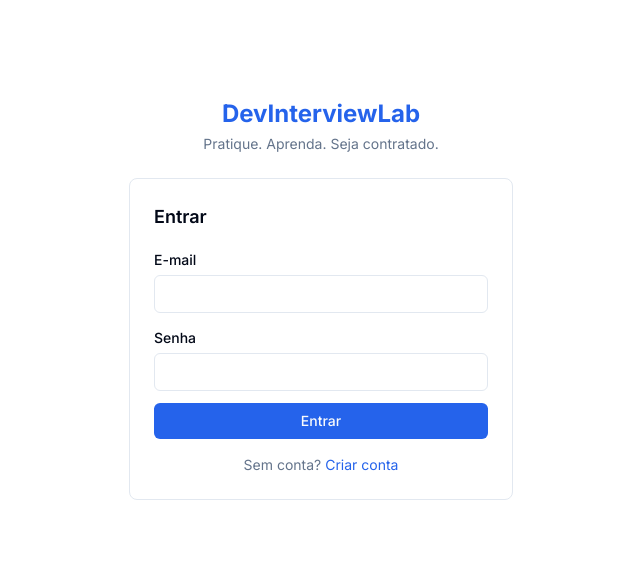
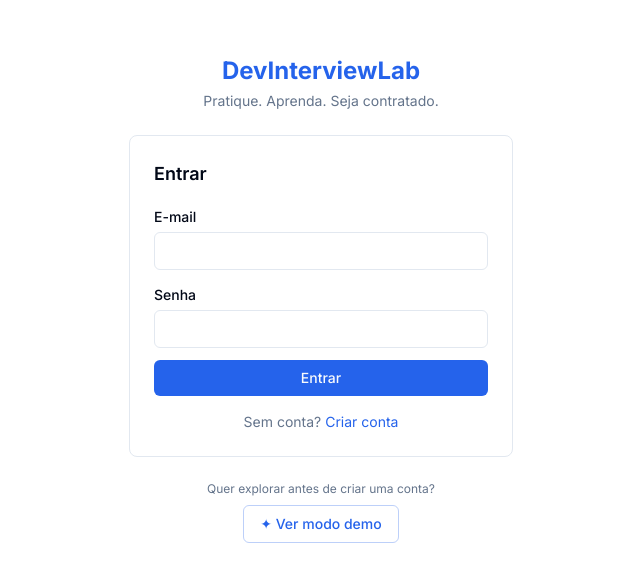
Before and after one commit to ghiberti85/devinterviewlab, a Next.js app: page /login in a window 1280 px wide. Shown: the part 101-682 px from the top of the page, without its empty margins (319-959 px from the left). Built offline with nearby package versions, Linux system fonts and the light colour scheme; no server answers.

Commit message:
feat: adicionar link para modo demo na tela de login

```diff
--- a/app/(auth)/login/page.tsx
+++ b/app/(auth)/login/page.tsx
@@ -66,6 +66,16 @@ export default async function LoginPage({
             <Link href="/register" className="text-primary hover:underline">Criar conta</Link>
           </p>
         </div>
+
+        <div className="text-center">
+          <p className="text-xs text-muted-foreground mb-2">Quer explorar antes de criar uma conta?</p>
+          <Link
+            href="/demo"
+            className="inline-flex items-center gap-1.5 text-sm font-medium text-primary border border-primary/30 px-4 py-2 rounded-md hover:bg-primary/5 transition-colors"
+          >
+            ✦ Ver modo demo
+          </Link>
+        </div>
       </div>
     </div>
   )
```
